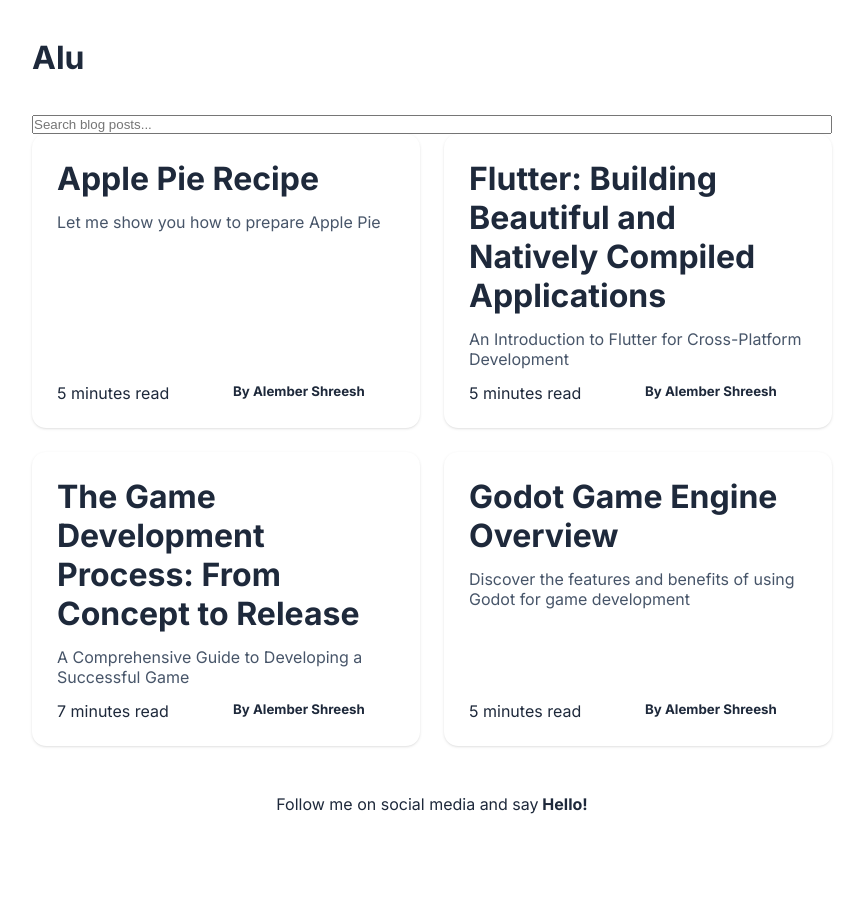
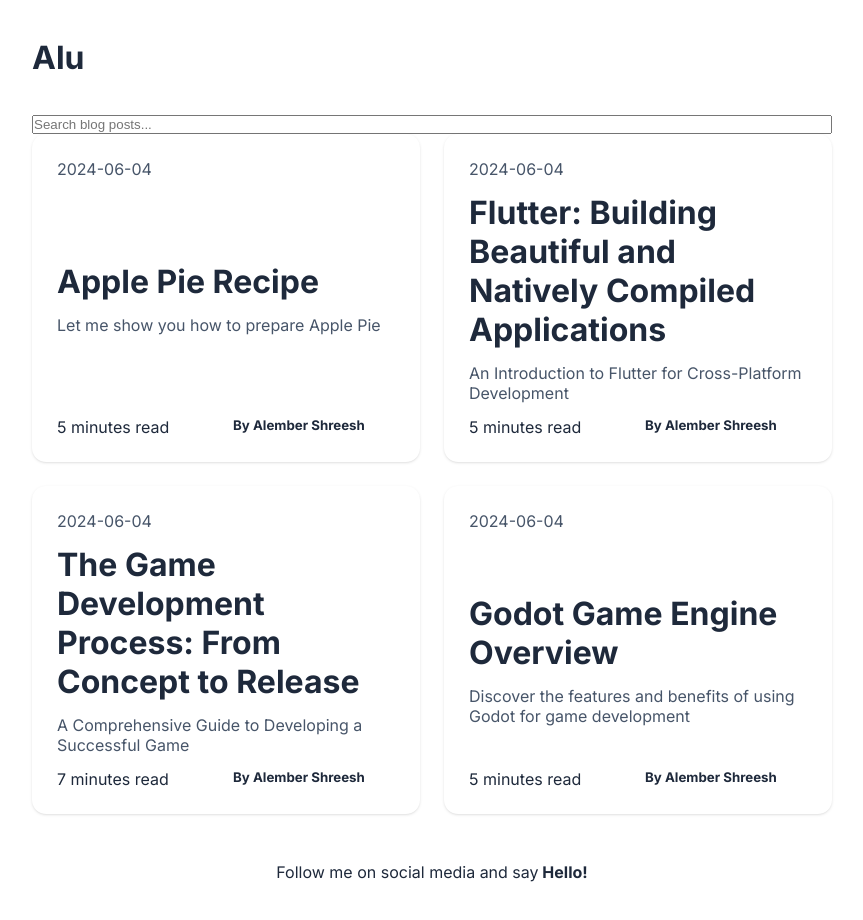
Before and after one commit to GosuCode/Alu, a Next.js app: page / in a window 1280 px wide. Shown: the top 920 px of the page, without its empty margins (208-1071 px from the left). Before the commit the page ends 862 px from the top, so only its background shows below. Built offline with nearby package versions, Linux system fonts and the light colour scheme.

Commit message:
feat: show published date and favicon

```diff
--- a/app/layout.js
+++ b/app/layout.js
@@ -7,9 +7,6 @@ const inter = Inter({ subsets: ["latin"] });
 export const metadata = {
   title: "Alu",
   description: "Read blogs about techs and programming",
-  icons:{
-    icon: '/favicon.ico'
-  }
 };
 
 export default function RootLayout({ children }) {
@@ -31,6 +28,9 @@ export default function RootLayout({ children }) {
   )
   return (
     <html lang="en">
+      <head>
+        <link rel="icon" href="/favicon.ico" sizes="any" />
+      </head>
       <body className={inter.className}>
         {header}
         {children}
--- a/blogs/apple_pie.md
+++ b/blogs/apple_pie.md
@@ -3,6 +3,7 @@ title: "Apple Pie Recipe"
 sub_title: "Let me show you how to prepare Apple Pie"
 minutes_to_read: "5 minutes read"
 description: "A traditional pie with a flaky crust and a sweet, spiced apple filling, perfect for any occasion."
+date: "2024-06-04"
 ---
 
 # Classic Apple Pie
--- a/blogs/flutter.md
+++ b/blogs/flutter.md
@@ -3,6 +3,7 @@ title: "Flutter: Building Beautiful and Natively Compiled Applications"
 sub_title: "An Introduction to Flutter for Cross-Platform Development"
 minutes_to_read: "5 minutes read"
 description: "Explore Flutter, Google's UI toolkit for building natively compiled applications for mobile, web, and desktop from a single codebase."
+date: "2024-06-04"
 ---
 
 # Flutter: Building Beautiful and Natively Compiled Applications
--- a/blogs/game_dev.md
+++ b/blogs/game_dev.md
@@ -3,6 +3,7 @@ title: "The Game Development Process: From Concept to Release"
 sub_title: "A Comprehensive Guide to Developing a Successful Game"
 minutes_to_read: "7 minutes read"
 description: "Explore the step-by-step process of developing a game, from conceptualization and design to coding, testing, and release."
+date: "2024-06-04"
 ---
 
 # The Game Development Process: From Concept to Release
--- a/blogs/godot_game_engine.md
+++ b/blogs/godot_game_engine.md
@@ -3,6 +3,7 @@ title: "Godot Game Engine Overview"
 sub_title: "Discover the features and benefits of using Godot for game development"
 minutes_to_read: "5 minutes read"
 description: "An introduction to Godot, an open-source game engine known for its flexibility and ease of use, suitable for both 2D and 3D game development."
+date: "2024-06-04"
 ---
 
 # Godot Game Engine
--- a/components/PostCard.js
+++ b/components/PostCard.js
@@ -6,6 +6,7 @@ export default function PostCard(props) {
   return (
     <Link href={`/blog/${post.slug}`} className="unstyled">
       <div className="postCard">
+        <p>{post.date}</p>
         <h1> {post.title} </h1>
         <p>{post.sub_title}</p>
         <div className="statsContainer">
--- a/utils/getPostMetadata.js
+++ b/utils/getPostMetadata.js
@@ -18,6 +18,7 @@ export default function getPostMetadata(basePath) {
       sub_title: matterResolve.data.sub_title,
       minutes_to_read: matterResolve.data.minutes_to_read,
       description: matterResolve.data.description,
+      date: matterResolve.data.date,
       slug: filename.replace(".md", ""),
     };
   });
```
Also changed, not shown: 1 other file (tests, documents, lock files or other folders).
